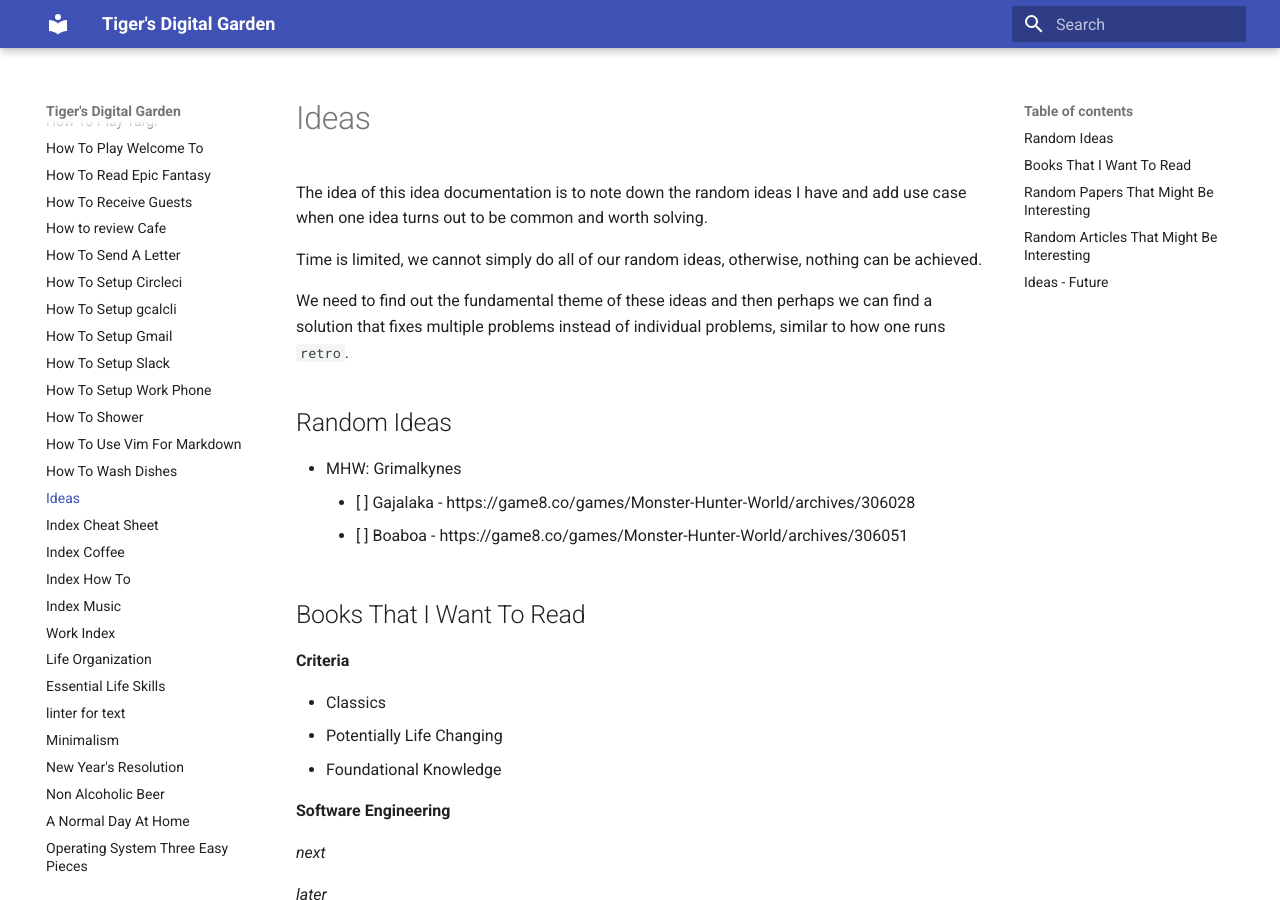
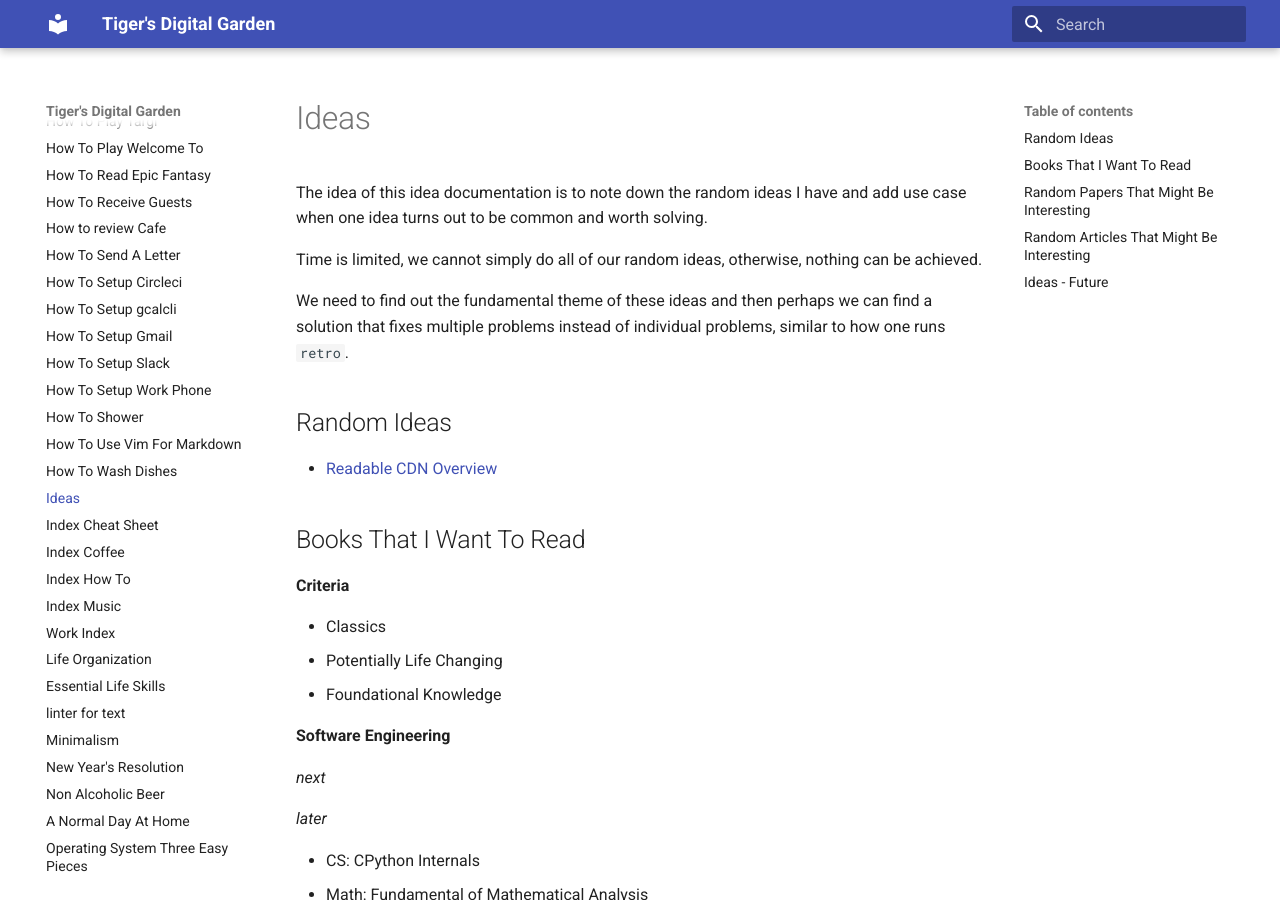
Before and after one commit to ynotstartups/notes, an MkDocs documentation site: the page built from notes/ideas.md, in a window 1280 px wide and 900 px high. Built offline with MkDocs 1.6.1 and Material for MkDocs 9.7.7, drawn with Linux system fonts in a browser that asks for light colours; some of the changed text lies outside the part shown.

Commit message:
add idea

```diff
--- a/notes/ideas.md
+++ b/notes/ideas.md
@@ -8,9 +8,7 @@ We need to find out the fundamental theme of these ideas and then perhaps we can
 
 ## Random Ideas
 
-- MHW: Grimalkynes
-  - [ ] Gajalaka - https://game8.co/games/Monster-Hunter-World/archives/306028
-  - [ ] Boaboa - https://game8.co/games/Monster-Hunter-World/archives/306051
+- [Readable CDN Overview](https://people.cs.rutgers.edu/~rmartin/teaching/fall15/papers/arch2/cdn.pdf)
 
 ## Books That I Want To Read
 
```
Also changed, not shown: other parts of notes/ideas.md (+3 -0 lines).
